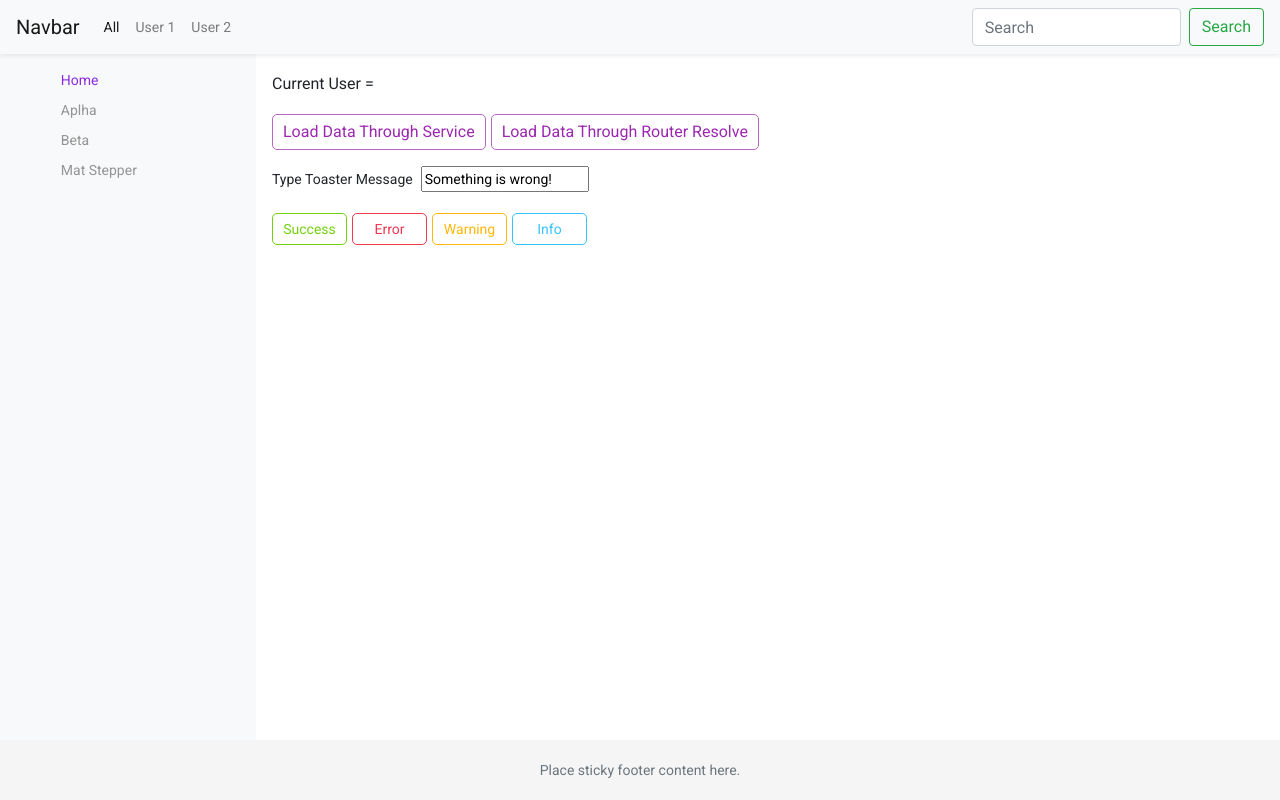
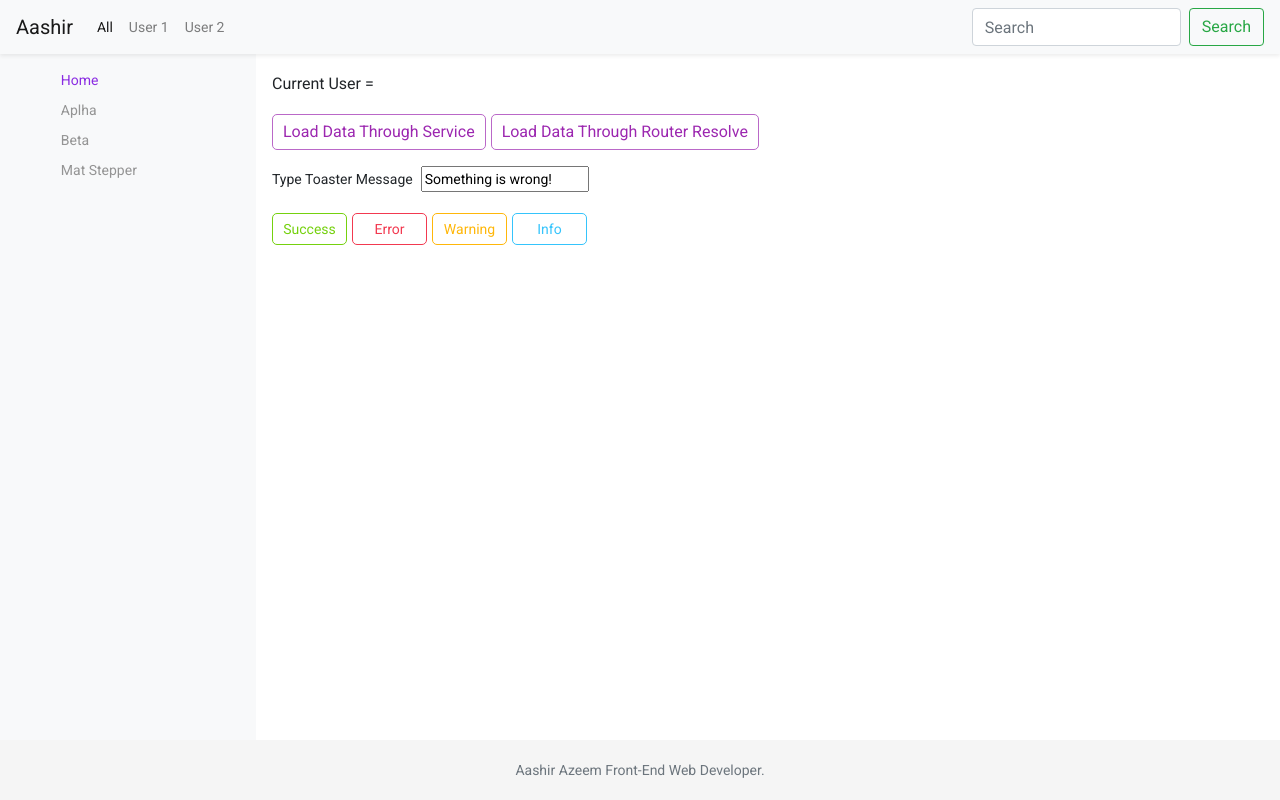
Before and after one commit to KratosvsEzio/Office-Task, an Angular app: page / in a window 1280 px wide. Built offline with nearby package versions, Linux system fonts and the light colour scheme.

Commit message:
Navbar brand changed and footer content changed

```diff
--- a/src/app/common/footer/footer.component.html
+++ b/src/app/common/footer/footer.component.html
@@ -1,5 +1,5 @@
 <footer class="footer">
     <div class="container text-center">
-        <span class="text-muted">Place sticky footer content here.</span>
+        <span class="text-muted">Aashir Azeem Front-End Web Developer.</span>
     </div>
 </footer>
--- a/src/app/common/header/header.component.html
+++ b/src/app/common/header/header.component.html
@@ -1,5 +1,5 @@
 <nav class="navbar navbar-expand-lg navbar-light bg-light shadow-sm">
-    <a class="navbar-brand" href="#">Navbar</a>
+    <a class="navbar-brand" routerLink="/home">Aashir</a>
     <button class="navbar-toggler" type="button" data-toggle="collapse" data-target="#navbarTogglerDemo02" aria-controls="navbarTogglerDemo02" aria-expanded="false" aria-label="Toggle navigation">
         <span class="navbar-toggler-icon"></span>
     </button>
@@ -17,8 +17,8 @@
         </li>
         </ul>
         <form class="form-inline my-2 my-lg-0">
-        <input class="form-control mr-sm-2" type="search" placeholder="Search">
-        <button class="btn btn-outline-success my-2 my-sm-0" type="submit">Search</button>
+            <input class="form-control mr-sm-2" type="search" placeholder="Search">
+            <button class="btn btn-outline-success my-2 my-sm-0" type="submit">Search</button>
         </form>
     </div>
 </nav>
--- a/src/app/common/toaster/toaster.component.html
+++ b/src/app/common/toaster/toaster.component.html
@@ -6,7 +6,7 @@
                 <span *ngSwitchCase="'error'"> <img src="../../../assets/svg/error.svg"> </span>
                 <span *ngSwitchCase="'success'"> <img src="../../../assets/svg/checked.svg"> </span>
                 <span *ngSwitchCase="'warning'"> <img src="../../../assets/svg/danger-sign.svg"> </span>
-                <span *ngSwitchDefault>output2</span>
+                <span *ngSwitchDefault><img src="../../../assets/svg/info.svg"></span>
             </span>
             <span>{{options.message}}</span>
         </div>
```
